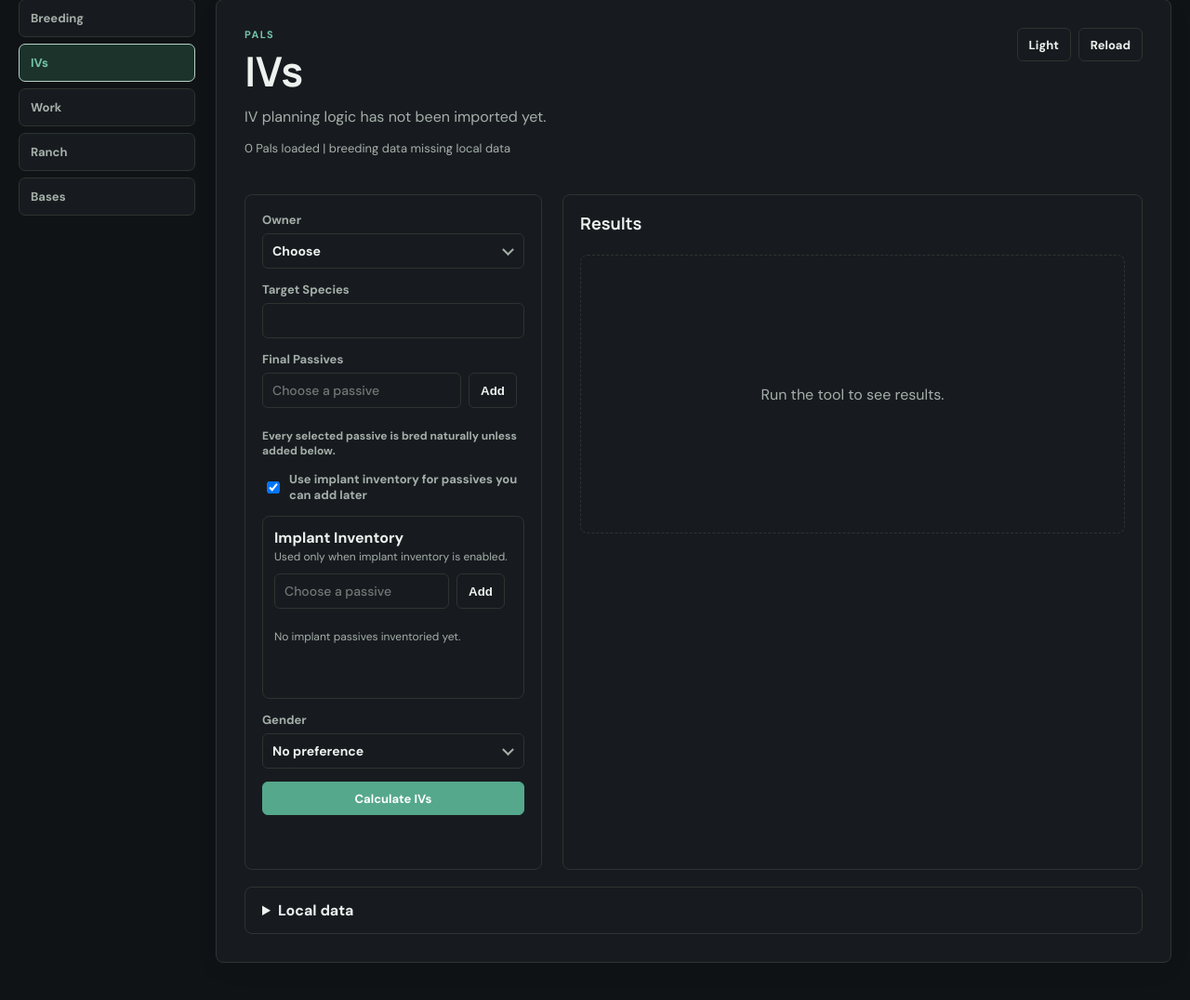
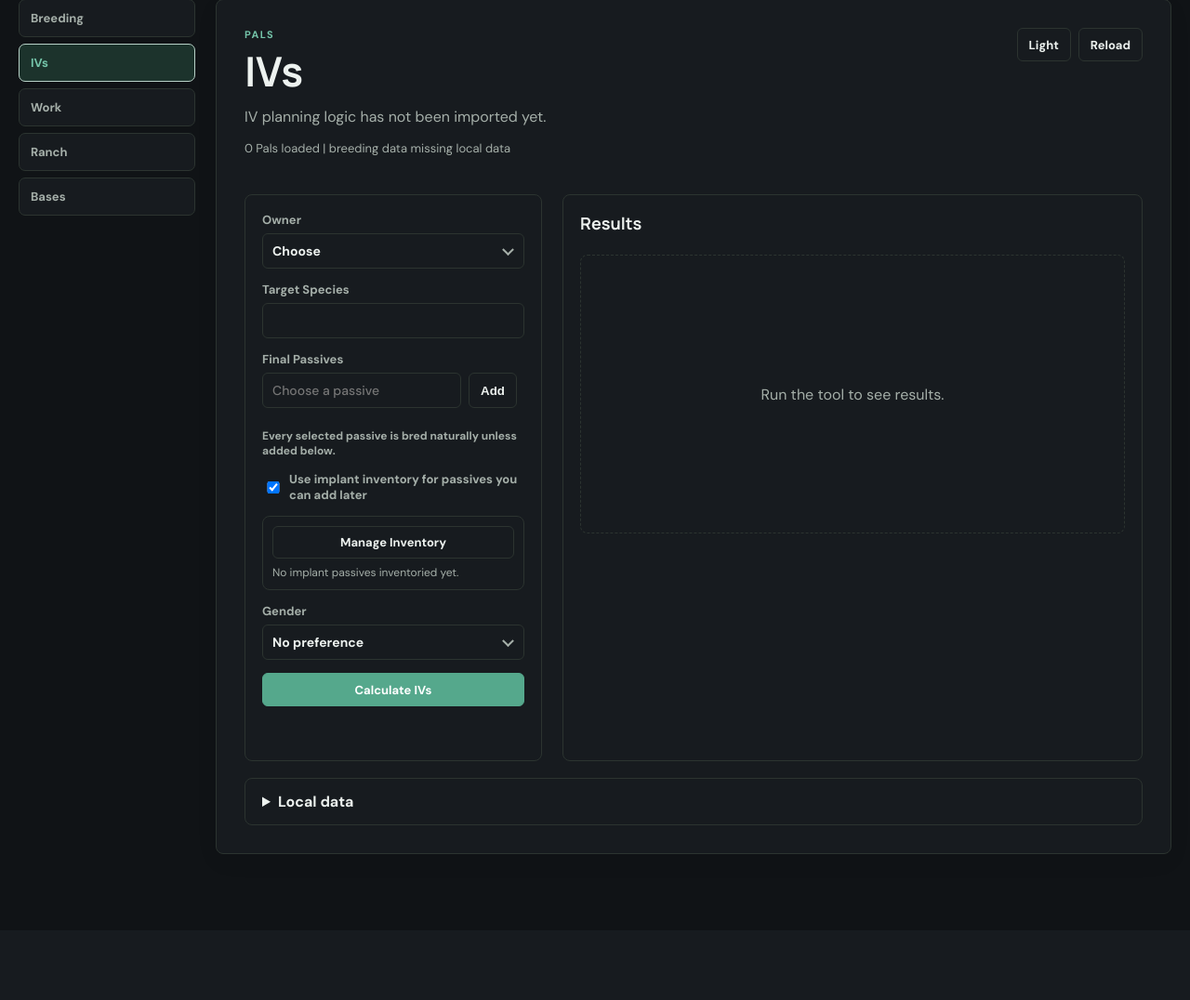
Before and after one commit to dabarrios/homelab, a Django app: page /pals/ivs/ in a window 1280 px wide. Shown: the part 139-1215 px from the top of the page at 93% size. After the commit the page ends 1058 px from the top, so only its background shows below. Run offline with Django 5.2, Linux system fonts and the light colour scheme; the visitor is signed in with stand-in values (Sample User, id 1).

Commit message:
feat: Revamp implant inventory management with new UI components and functionality

```diff
--- a/django/pals/static/pals/css/tool.css
+++ b/django/pals/static/pals/css/tool.css
@@ -1248,24 +1248,50 @@
 .implant-inventory {
     display: grid;
     gap: 10px;
-    border: 1px solid var(--line);
-    border-radius: 8px;
-    background: #fff;
-    padding: 12px;
-}
-
-.inventory-head {
-    display: grid;
-    gap: 2px;
-}
-
-.inventory-head strong {
-    color: var(--ink);
+}
+
+.inventory-summary {
+    display: grid;
+    gap: 7px;
+    border: 1px solid var(--line);
+    border-radius: 8px;
+    background: #fff;
+    padding: 10px;
+}
+
+.inventory-summary button,
+.implant-inventory [data-inventory-add] {
+    min-height: 34px;
+    border: 1px solid var(--line);
+    border-radius: 6px;
+    background: #fff;
+    color: var(--ink);
+    padding: 8px 12px;
+    font: 800 13px "DM Sans", system-ui, sans-serif;
+    cursor: pointer;
+}
+
+.inventory-summary button:hover,
+.inventory-summary button:focus-visible,
+.implant-inventory [data-inventory-add]:hover,
+.implant-inventory [data-inventory-add]:focus-visible {
+    border-color: #a9d0c3;
+    background: var(--accent-soft);
+    color: var(--accent-dark);
+}
+
+.implant-modal-panel {
+    width: min(720px, 100%);
+    max-height: min(760px, calc(100vh - 48px));
+    align-content: start;
 }
 
 .implant-list {
     display: grid;
     gap: 8px;
+    max-height: min(460px, 52vh);
+    overflow: auto;
+    padding-right: 4px;
 }
 
 .implant-row {
@@ -1331,7 +1357,9 @@
 :root[data-theme="dark"] .custom-select-menu,
 :root[data-theme="dark"] .custom-select-menu button,
 :root[data-theme="dark"] .owned-notice,
-:root[data-theme="dark"] .implant-inventory,
+:root[data-theme="dark"] .inventory-summary,
+:root[data-theme="dark"] .inventory-summary button,
+:root[data-theme="dark"] .implant-inventory [data-inventory-add],
 :root[data-theme="dark"] .implant-row input[type="number"],
 :root[data-theme="dark"] .work-pal-card,
 :root[data-theme="dark"] .ranch-item-card,
--- a/django/pals/static/pals/js/tool.js
+++ b/django/pals/static/pals/js/tool.js
@@ -638,10 +638,16 @@ async function saveInventoryPassive(passive, patch) {
 }
 
 function renderImplantInventories() {
+  const entries = Object.entries(options.implantInventory || {}).sort(([a], [b]) => a.localeCompare(b));
+  const availableCount = entries.filter(([, item]) => item?.infinite || Number(item?.count || 0) > 0).length;
+  $$('[data-inventory-summary]').forEach(summary => {
+    summary.textContent = entries.length
+      ? `${availableCount}/${entries.length} implant passive${entries.length === 1 ? '' : 's'} available.`
+      : 'No implant passives inventoried yet.';
+  });
   $$('[data-implant-inventory]').forEach(panel => {
     const list = panel.querySelector('[data-inventory-list]');
     if (!list) return;
-    const entries = Object.entries(options.implantInventory || {}).sort(([a], [b]) => a.localeCompare(b));
     list.innerHTML = entries.length ? entries.map(([passive, item]) => `
       <div class="implant-row">
         <span class="passive-chip ${passiveTone(passive)}" tabindex="0" data-passive-tooltip="${escapeHtml(passive)}">${escapeHtml(passive)}</span>
@@ -655,6 +661,16 @@ function renderImplantInventories() {
 }
 
 function initImplantInventories() {
+  $$('[data-open-implant-inventory]').forEach(button => {
+    button.addEventListener('click', () => {
+      $('#implantInventoryModal')?.classList.remove('hidden');
+      $('#implantInventoryModal [data-inventory-input]')?.focus();
+    });
+  });
+  $('#closeImplantInventory')?.addEventListener('click', () => $('#implantInventoryModal')?.classList.add('hidden'));
+  $('#implantInventoryModal')?.addEventListener('click', event => {
+    if (event.target === $('#implantInventoryModal')) $('#implantInventoryModal')?.classList.add('hidden');
+  });
   $$('[data-implant-inventory]').forEach(panel => {
     const input = panel.querySelector('[data-inventory-input]');
     const status = panel.querySelector('[data-inventory-status]');
--- a/django/pals/templates/pals/ivs.html
+++ b/django/pals/templates/pals/ivs.html
@@ -28,20 +28,9 @@
     <input name="includeImplants" type="checkbox" value="1" checked>
     Use implant inventory for passives you can add later
 </label>
-<div class="implant-inventory" data-implant-inventory>
-    <div class="inventory-head">
-        <strong>Implant Inventory</strong>
-        <span class="field-hint">Used only when implant inventory is enabled.</span>
-    </div>
-    <span class="passive-input-row">
-        <span class="suggest-field" data-inventory-suggest>
-            <input data-inventory-input autocomplete="off" placeholder="Choose a passive">
-            <span class="suggest-menu" data-inventory-menu></span>
-        </span>
-        <button type="button" data-inventory-add>Add</button>
-    </span>
-    <div class="implant-list" data-inventory-list></div>
-    <p class="field-hint" data-inventory-status></p>
+<div class="inventory-summary">
+    <button type="button" data-open-implant-inventory>Manage Inventory</button>
+    <span class="field-hint" data-inventory-summary>No implant passives inventoried yet.</span>
 </div>
 <label>
     Gender
--- a/django/pals/templates/pals/tool_base.html
+++ b/django/pals/templates/pals/tool_base.html
@@ -92,6 +92,26 @@
         </div>
     </div>
 </div>
+<div id="implantInventoryModal" class="modal hidden" role="dialog" aria-modal="true" aria-labelledby="implantInventoryTitle">
+    <div class="modal-panel implant-modal-panel" data-implant-inventory>
+        <div class="modal-head">
+            <div>
+                <h2 id="implantInventoryTitle">Implant Inventory</h2>
+                <p class="status-line">Track passives you can add later at the surgery table.</p>
+            </div>
+            <button type="button" id="closeImplantInventory" aria-label="Close implant inventory">x</button>
+        </div>
+        <span class="passive-input-row">
+            <span class="suggest-field" data-inventory-suggest>
+                <input data-inventory-input autocomplete="off" placeholder="Choose a passive">
+                <span class="suggest-menu" data-inventory-menu></span>
+            </span>
+            <button type="button" data-inventory-add>Add</button>
+        </span>
+        <div class="implant-list" data-inventory-list></div>
+        <p class="field-hint" data-inventory-status></p>
+    </div>
+</div>
 <div id="passiveTooltip" class="floating-passive-tooltip hidden"></div>
 {% endblock %}
 {% block scripts %}
```
Also changed, not shown: django/pals/templates/pals/breeding.html (+3 -14 lines).
